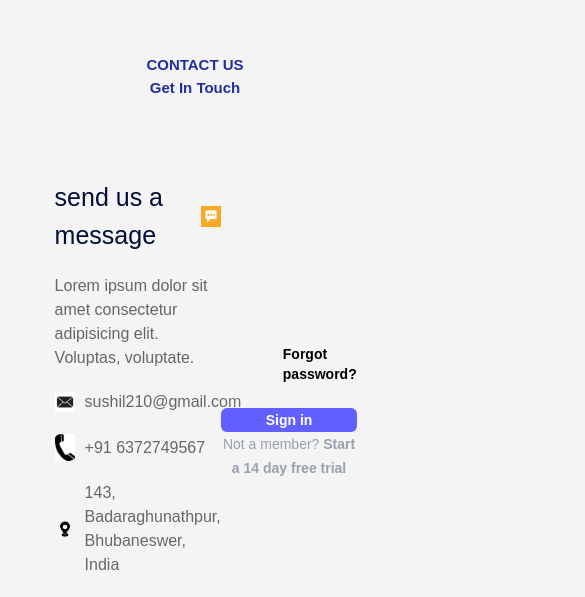
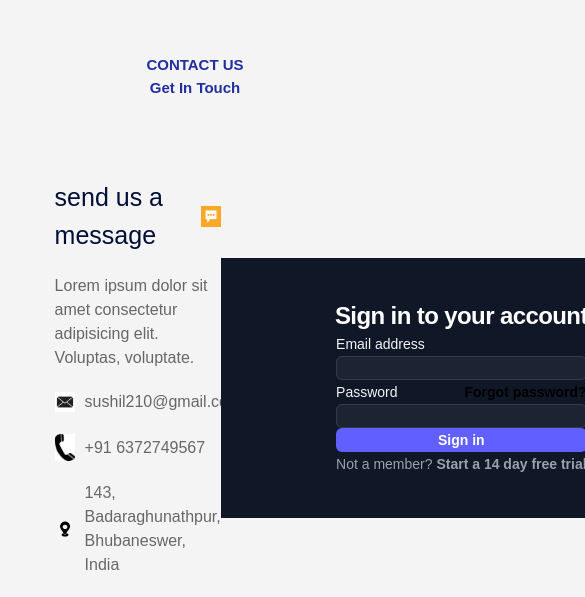
Before and after one commit to sushilbehera2475-byte/Edusity, a React (Vite) app: page / in a window 390 px wide. Shown: the part 3521-4118 px from the top of the page, 585 px wide, since content can reach past the window. Built offline with nearby package versions, Linux system fonts and the light colour scheme.

Commit message:
Add new file

```diff
--- a/src/Component/Contact/Contact.jsx
+++ b/src/Component/Contact/Contact.jsx
@@ -1,84 +1,44 @@
-import React from 'react'
-import './Contact.css'
-import message from '../../assets/message-ico.webp'
-import email from '../../assets/email-icon.webp'
-import phone from '../../assets/phone-icon.webp'
-import location from '../../assets/location-icon.webp'
-
+import React from "react";
+import "./Contact.css";
+import Login from "./Login";
+import message from "../../assets/message-ico.webp";
+import email from "../../assets/email-icon.webp";
+import phone from "../../assets/phone-icon.webp";
+import location from "../../assets/location-icon.webp";
 
 const Contact = () => {
   return (
-    <div className='contact'>
+    <div className="contact">
       <div className="contact-col">
-        <h3>send us a message<img src={message} alt="" /></h3>
+        <h3>
+          send us a message
+          <img src={message} alt="" />
+        </h3>
 
-        <p>Lorem ipsum dolor sit amet consectetur adipisicing elit. Voluptas, voluptate.</p>
+        <p>
+          Lorem ipsum dolor sit amet consectetur adipisicing elit. Voluptas,
+          voluptate.
+        </p>
         <ul>
-            <li><img src={email} alt="" />sushil210@gmail.com</li>
-            <li><img src={phone} alt="" />+91 6372749567</li>
-            <li><img src={location} alt="" />143, Badaraghunathpur, Bhubaneswer, India</li>
-
+          <li>
+            <img src={email} alt="" />
+            sushil210@gmail.com
+          </li>
+          <li>
+            <img src={phone} alt="" />
+            +91 6372749567
+          </li>
+          <li>
+            <img src={location} alt="" />
+            143, Badaraghunathpur, Bhubaneswer, India
+          </li>
         </ul>
       </div>
-      <div className="mt-10 sm:mx-auto sm:w-full sm:max-w-sm">
-        <form action="#" method="POST" className="space-y-6">
-            <div>
-              <label htmlFor="email" className="block text-sm/6 font-medium text-gray-100">
-                Email address
-              </label>
-              <div className="mt-2">
-                <input
-                  id="email"
-                  name="email"
-                  type="email"
-                  required
-                  autoComplete="email"
-                  className="block w-full rounded-md bg-white/5 px-3 py-1.5 text-base text-white outline-1 -outline-offset-1 outline-white/10 placeholder:text-gray-500 focus:outline-2 focus:-outline-offset-2 focus:outline-indigo-500 sm:text-sm/6"
-                />
-              </div>
-            </div>
-
-            <div>
-              <div className="flex items-center justify-between">
-                <label htmlFor="password" className="block text-sm/6 font-medium text-gray-100">
-                  Password
-                </label>
-                <div className="text-sm">
-                  <a href="#" className="font-semibold text-indigo-400 hover:text-indigo-300">
-                    Forgot password?
-                  </a>
-                </div>
-              </div>
-              <div className="mt-2">
-                <input
-                  id="password"
-                  name="password"
-                  type="password"
-                  required
-                  autoComplete="current-password"
-                  className="block w-full rounded-md bg-white/5 px-3 py-1.5 text-base text-white outline-1 -outline-offset-1 outline-white/10 placeholder:text-gray-500 focus:outline-2 focus:-outline-offset-2 focus:outline-indigo-500 sm:text-sm/6"
-                />
-              </div>
-            </div>
-
-            <div>
-              <button
-                type="submit"
-                className="flex w-full justify-center rounded-md bg-indigo-500 px-3 py-1.5 text-sm/6 font-semibold text-white hover:bg-indigo-400 focus-visible:outline-2 focus-visible:outline-offset-2 focus-visible:outline-indigo-500"
-              >
-                Sign in
-              </button>
-            </div>
-          </form>
-          <p className="mt-10 text-center text-sm/6 text-gray-400">
-            Not a member?{' '}
-            <a href="#" className="font-semibold text-indigo-400 hover:text-indigo-300">
-              Start a 14 day free trial
-            </a>
-          </p>
+      <div>
+        <Login />
       </div>
     </div>
-  )
-}
+  );
+};
 
-export default Contact
+export default Contact;
--- /dev/null
+++ b/src/Component/Contact/Login.jsx
@@ -0,0 +1,92 @@
+import React from "react";
+const Login = () => {
+  return (
+    <>
+      <div className="bg-gray-900 w-120 h-65 flex min-h-full flex-col items-center justify-center px-6 py-12 lg:px-8">
+        <div className="sm:mx-auto sm:w-full sm:max-w-sm">
+          {/* <img
+            alt="Your Company"
+            src="https://tailwindcss.com/plus-assets/img/logos/mark.svg?color=indigo&shade=500"
+            className="mx-auto h-10 w-auto"
+          /> */}
+          <h2 className="mb-2 text-center text-2xl font-bold tracking-tight text-white">
+            Sign in to your account
+          </h2>{" "}
+        </div>
+
+        <div className="mt-10 sm:mx-auto sm:w-full sm:max-w-sm">
+          <form action="#" method="POST" className="space-y-6">
+            <div>
+              <label
+                htmlFor="email"
+                className="block text-sm/6 font-medium text-gray-100"
+              >
+                Email address
+              </label>
+              <div className="mt-2">
+                <input
+                  id="email"
+                  name="email"
+                  type="email"
+                  required
+                  autoComplete="email"
+                  className="block w-full rounded-md bg-white/5 px-3 py-1.5 text-base text-white outline-1 -outline-offset-1 outline-white/10 placeholder:text-gray-500 focus:outline-2 focus:-outline-offset-2 focus:outline-indigo-500 sm:text-sm/6"
+                />
+              </div>
+            </div>
+
+            <div>
+              <div className="flex items-center justify-between">
+                <label
+                  htmlFor="password"
+                  className="block text-sm/6 font-medium text-gray-100"
+                >
+                  Password
+                </label>
+                <div className="text-sm">
+                  <a
+                    href="#"
+                    className="font-semibold text-white-100 hover:text-indigo-300"
+                  >
+                    Forgot password?
+                  </a>
+                </div>
+              </div>
+              <div className="mt-2">
+                <input
+                  id="password"
+                  name="password"
+                  type="password"
+                  required
+                  autoComplete="current-password"
+                  className="block w-full rounded-md bg-white/5 px-3 py-1.5 text-base text-white outline-1 -outline-offset-1 outline-white/10 placeholder:text-gray-500 focus:outline-2 focus:-outline-offset-2 focus:outline-indigo-500 sm:text-sm/6"
+                />
+              </div>
+            </div>
+
+            <div>
+              <button
+                type="submit"
+                className="flex w-full justify-center rounded-md bg-indigo-500 px-3 py-1.5 text-sm/6 font-semibold text-white hover:bg-indigo-400 focus-visible:outline-2 focus-visible:outline-offset-2 focus-visible:outline-indigo-500"
+              >
+                Sign in
+              </button>
+            </div>
+          </form>
+
+          <p className="mt-10 text-center text-sm/6 text-gray-400">
+            Not a member?{" "}
+            <a
+              href="#"
+              className="font-semibold text-indigo-400 hover:text-indigo-300"
+            >
+              Start a 14 day free trial
+            </a>
+          </p>
+        </div>
+      </div>
+    </>
+  );
+};
+
+export default Login;
--- a/src/main.jsx
+++ b/src/main.jsx
@@ -7,7 +7,7 @@ import './index.css'
 import App from './App.jsx'
 
 createRoot(document.getElementById('root')).render(
-  <BrowserRouter>
-  <App />
-</BrowserRouter>,
+  <React.StrictMode>
+    <App />
+  </React.StrictMode>
 )
```
